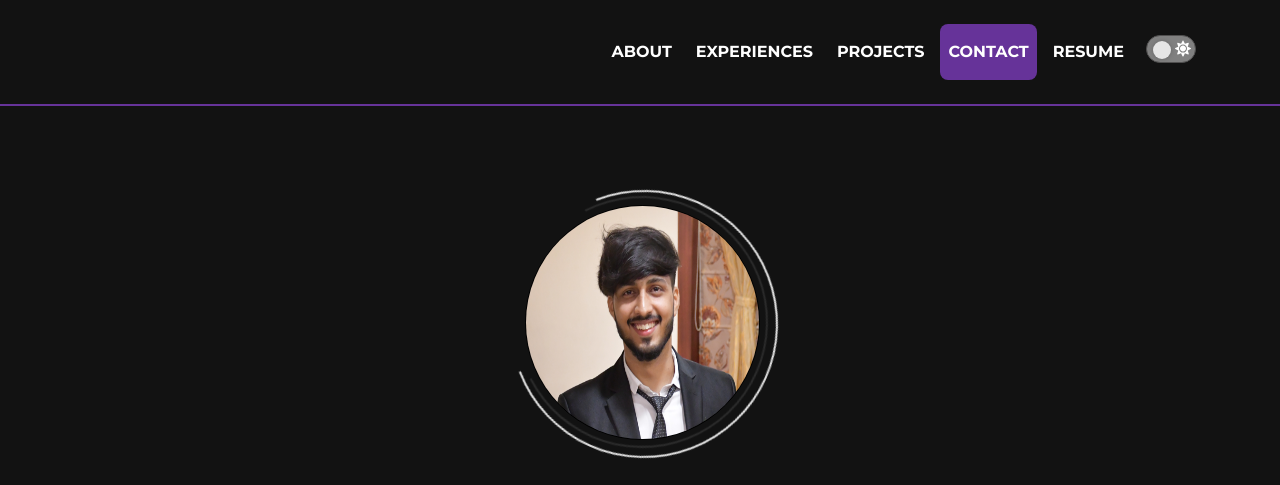
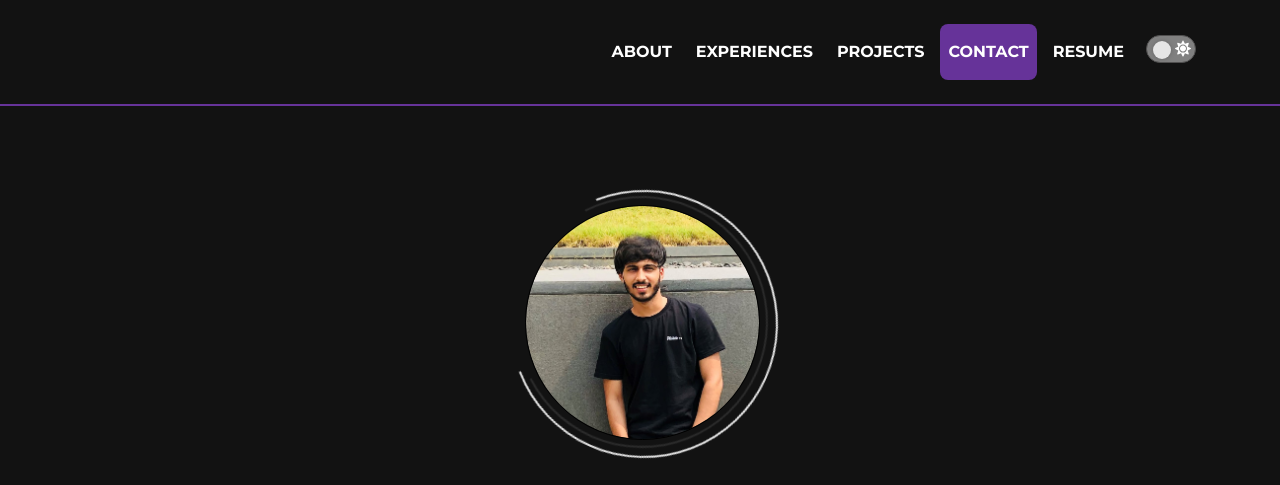
Before and after one commit to TAbhay/TAbhay.github.io, a plain HTML site: page index.html in a window 1280 px wide. Shown: the top 485 px of the page. Drawn offline with nearby package versions, Linux system fonts and the light colour scheme; some icons are missing.

Commit message:
Update index.html

```diff
--- a/index.html
+++ b/index.html
@@ -54,7 +54,7 @@
                     <div class="circle"></div>
                     <div class="circle2"></div>
 
-                    <img alt="user photo" class="photo-img" src="assets/img/profile_img.png">
+                    <img alt="user photo" class="photo-img" src="assets/img/avtar2.png">
                 </div>
                 <!-- Masthead Heading-->
                 <div style="display: flex;width: 50%;justify-content: space-around;align-items: center;">
```
